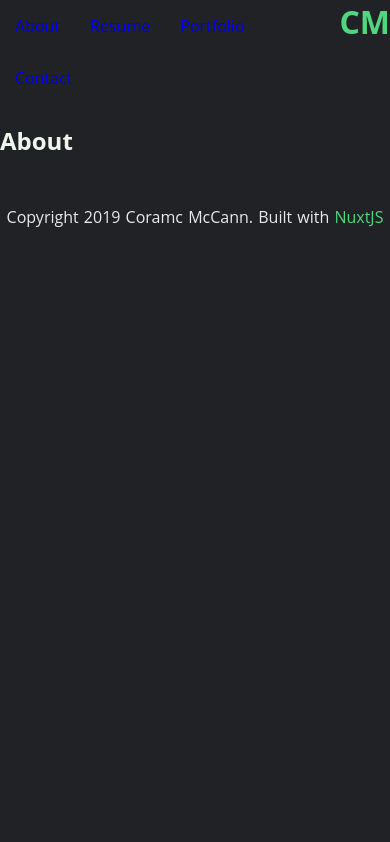
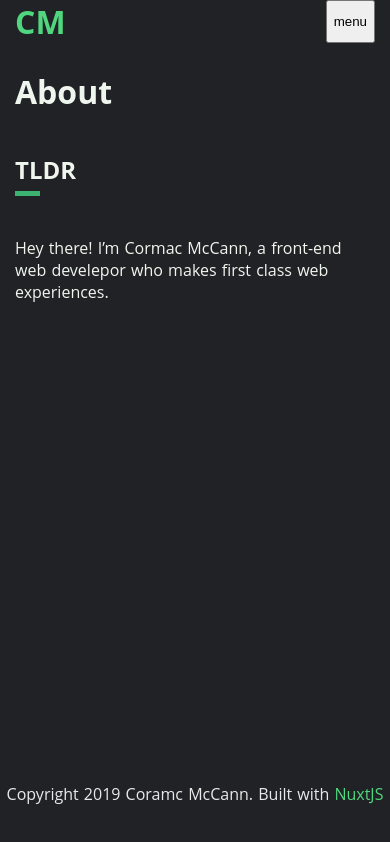
Before and after one commit to mccannsean421/nuxt-personal-website, a Nuxt app: page /about in a window 390 px wide. Built offline with nearby package versions, Linux system fonts and the light colour scheme.

Commit message:
Stream 3

```diff
--- a/components/navigation.vue
+++ b/components/navigation.vue
@@ -1,13 +1,22 @@
 <template>
-    <header class="global-navigation">
-
-
+    <header class="global-navigation inner">
         <!-- Home Link -->
         <div class="home-logo">
+            <nuxt-link to="/">
+                CM
+            </nuxt-link>
+        </div>
 
+        <!-- Hamburger -->
+        <div class="hamburger">
+            <button @click="toggleNav">menu</button>
+        </div>
 
         <!-- Menu -->
-            <nav class="global-navigation__menu">
+        <nav
+            class="global-navigation__menu"
+            :class="{'global-navigation__menu--toggled': navToggled}"
+        >
             <ul>
                 <li v-for="(item, index) in navItems" :key="index" >
                     <nuxt-link :to="item.path">
@@ -16,11 +25,6 @@
                 </li>
             </ul>
         </nav>
-
-            <nuxt-link to="/">
-                CM
-            </nuxt-link>
-        </div>
     </header>
 </template>
 
@@ -34,9 +38,15 @@
                     {path:'/resume', text: 'Resume'},
                     {path:'/portfolio', text: 'Portfolio'},
                     {path:'/contact', text: 'Contact'},
-                ]
+                ],
+                navToggled: false,
             }
         },
+        methods: {
+            toggleNav: function() {
+                this.navToggled = !this.navToggled;
+            }
+        }
     }
 </script>
 
@@ -44,8 +54,7 @@
 
     .global-navigation {
         display: grid;
-        justify-items: end;
-
+        grid-template-columns: 1fr 1fr;
     }
 
     .home-logo {
@@ -59,15 +68,56 @@
         font-size: 32px;
     }
 
+    .hamburger {
+        display: grid;
+        justify-content: end;
+    }
+
+    @media screen and (min-width: 767px) {
+        .hamburger {
+            display: none;
+        }
+    }
+
     .global-navigation__menu {
-        width: auto;
-        overflow: hidden;
+        display: grid;
+        justify-content: end;
     }
 
     .global-navigation__menu > ul > li {
         display: inline-block;
         margin: 15px;
+    }
 
+
+
+
+
+    .global-navigation__menu > ul > li > a {
+        color: #fff;
+    }
+
+    .global-navigation__menu > ul > li > a.active-path {
+        color: mediumseagreen;
+    }
+
+
+    @media screen and (max-width: 766px) {
+        .global-navigation__menu {
+            position: absolute;
+            right: 100%;
+            background-color: mediumseagreen;
+            top: 80px;
+        }
+
+        .global-navigation__menu > ul > li {
+            display: block;
+        }
+
+        .global-navigation__menu--toggled {
+            right: 0%;
+            margin: 0px 15px;
+        }
     }
 
 </style>
--- a/layouts/default.vue
+++ b/layouts/default.vue
@@ -1,8 +1,13 @@
 <template>
   <div>
 
+    <!-- Navigation -->
+    <Navigation />
+
     <!-- Content -->
+    <div class="inner">
     <nuxt />
+    </div>
 
     <!-- Footer -->
     <PageFooter />
@@ -13,10 +18,12 @@
 <script>
 
   import PageFooter from '../components/footer.vue';
+  import Navigation from '../components/navigation.vue';
 
   export default {
     components: {
-      PageFooter
+      PageFooter,
+      Navigation,
     }
   }
 </script>
@@ -40,11 +47,26 @@ body {
   overflow-x: hidden;
 }
 
-  .content-container {
-    height: calc(100vh - 160px);
-    display: grid;
-    align-items: center;
-  }
+.container {
+  height: calc(100vh - 160px);
+}
+
+h1 {
+  margin-bottom: 40px;
+  font-size: 32px;
+}
+
+h2 {
+  margin: 0px 0px 5px 0px;
+}
+
+.underline {
+  display: inline-block;
+  width: 25px;
+  height: 5px;
+  background-color: mediumseagreen;
+  margin-bottom: 20px;
+}
 
 a {
   text-decoration: none;
@@ -53,6 +75,7 @@ a {
 .inner {
   max-width: 1300px;
   margin: 0px auto;
+  padding: 0px 15px;
 }
 
 ul {
--- a/nuxt.config.js
+++ b/nuxt.config.js
@@ -23,6 +23,10 @@ module.exports = {
   ** Customize the progress-bar color
   */
   loading: { color: '#fff' },
+
+  router: {
+    linkActiveClass: 'active-path'
+  },
 
   /*
   ** Global CSS
--- a/pages/about.vue
+++ b/pages/about.vue
@@ -1,21 +1,28 @@
 <template>
-
-  <div class="inner">
-    <Navigation />
-
     <section class="container">
         <h1>About</h1>
+
+
+        <!-- TL DR -->
+        <h2> TLDR </h2>
+        <div class="underline"></div>
+        <p>
+            Hey there! I’m Cormac McCann, a front-end web develepor who makes first
+            class web experiences.
+        </p>
+
+        <!-- Day Job -->
+
     </section>
-  </div>
 </template>
 
 <script>
 
-import Navigation from '../components/navigation.vue';
+
 
 export default {
   components: {
-    Navigation
+
   }
 }
 </script>
--- a/pages/index.vue
+++ b/pages/index.vue
@@ -1,23 +1,12 @@
 <template>
-  <div class="inner">
 
-    <!-- Header -->
-    <header>
-        <div>
-          <h1>Cormac McCann</h1>
-        </div>
+  <section class="container container--home">
+    <div>
+      <h1>Cormac McCann</h1>
+      <p>The story of my life.</p>
+    </div>
+  </section>
 
-        <div class="slogan">
-          Developer, Streamer, Blogger
-        </div>
-    </header>
-
-
-    <div class="content-container">
-      <InContentNav />
-    </div>
-
-  </div>
 </template>
 
 <script>
@@ -26,7 +15,7 @@ import InContentNav from '../components/in-content-nav.vue';
 
 export default {
   components: {
-    InContentNav,
+
   }
 }
 </script>
@@ -39,9 +28,14 @@ export default {
     height: 80px;
   }
 
+  .container--home {
+    display: grid;
+    align-items: center;
+  }
+
   h1 {
     margin: 0;
-    font-size: 28px;
+    font-size: 5vw;
   }
 
   .slogan {
```
Lines whose indentation alone changed are shown as unchanged.
